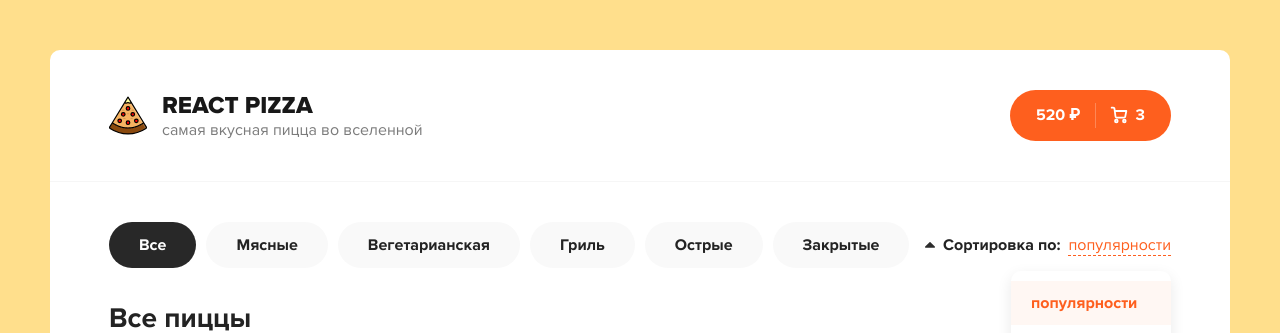
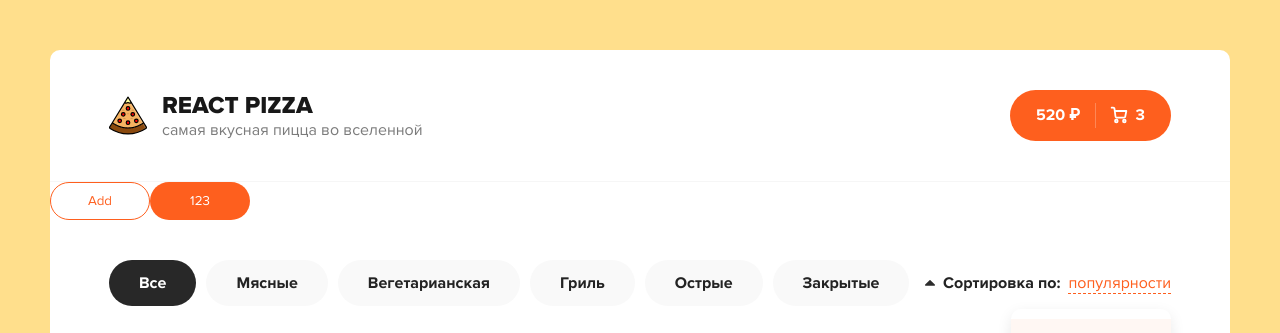
Before and after one commit to freetimezp/reactpizza, a React app: page / in a window 1280 px wide. Shown: the top 333 px of the page. Built offline with nearby package versions, Linux system fonts and the light colour scheme.

Commit message:
React-js. Header component.

```diff
--- a/src/App.js
+++ b/src/App.js
@@ -1,57 +1,14 @@
 import React from 'react';
 
-import logoSvg from './assets/img/pizza-logo.svg';
+import Header from './Header';
+import Button from "./Button";
 
 function App() {
     return (
         <div className="wrapper">
-            <div className="header">
-                <div className="container">
-                    <div className="header__logo">
-                        <img width="38" src={logoSvg} alt="Pizza logo"/>
-                        <div>
-                            <h1>React Pizza</h1>
-                            <p>самая вкусная пицца во вселенной</p>
-                        </div>
-                    </div>
-                    <div className="header__cart">
-                        <a href="/cart.html" className="button button--cart">
-                            <span>520 ₽</span>
-                            <div className="button__delimiter"></div>
-                            <svg
-                                width="18"
-                                height="18"
-                                viewBox="0 0 18 18"
-                                fill="none"
-                                xmlns="http://www.w3.org/2000/svg"
-                            >
-                                <path
-                                    d="M6.33333 16.3333C7.06971 16.3333 7.66667 15.7364 7.66667 15C7.66667 14.2636 7.06971 13.6667 6.33333 13.6667C5.59695 13.6667 5 14.2636 5 15C5 15.7364 5.59695 16.3333 6.33333 16.3333Z"
-                                    stroke="white"
-                                    strokeWidth="1.8"
-                                    strokeLinecap="round"
-                                    strokeLinejoin="round"
-                                />
-                                <path
-                                    d="M14.3333 16.3333C15.0697 16.3333 15.6667 15.7364 15.6667 15C15.6667 14.2636 15.0697 13.6667 14.3333 13.6667C13.597 13.6667 13 14.2636 13 15C13 15.7364 13.597 16.3333 14.3333 16.3333Z"
-                                    stroke="white"
-                                    strokeWidth="1.8"
-                                    strokeLinecap="round"
-                                    strokeLinejoin="round"
-                                />
-                                <path
-                                    d="M4.78002 4.99999H16.3334L15.2134 10.5933C15.1524 10.9003 14.9854 11.176 14.7417 11.3722C14.4979 11.5684 14.1929 11.6727 13.88 11.6667H6.83335C6.50781 11.6694 6.1925 11.553 5.94689 11.3393C5.70128 11.1256 5.54233 10.8295 5.50002 10.5067L4.48669 2.82666C4.44466 2.50615 4.28764 2.21182 4.04482 1.99844C3.80201 1.78505 3.48994 1.66715 3.16669 1.66666H1.66669"
-                                    stroke="white"
-                                    strokeWidth="1.8"
-                                    strokeLinecap="round"
-                                    strokeLinejoin="round"
-                                />
-                            </svg>
-                            <span>3</span>
-                        </a>
-                    </div>
-                </div>
-            </div>
+            <Header />
+            <Button outline>Add</Button>
+            <Button>123</Button>
             <div className="content">
                 <div className="container">
                     <div className="content__top">
--- /dev/null
+++ b/src/Button.jsx
@@ -0,0 +1,15 @@
+import React from "react";
+
+import classNames from 'classnames';
+
+const Button = (props) => {
+    return (
+        <button className={classNames('button', {
+            'button--outline': props.outline
+        })}>
+            {props.children}
+        </button>
+    );
+}
+
+export default Button;
--- /dev/null
+++ b/src/Header.jsx
@@ -0,0 +1,57 @@
+import React from "react";
+
+import logoSvg from "./assets/img/pizza-logo.svg";
+
+function Header() {
+    return (
+        <div className="header">
+            <div className="container">
+                <div className="header__logo">
+                    <img width="38" src={logoSvg} alt="Pizza logo"/>
+                    <div>
+                        <h1>React Pizza</h1>
+                        <p>самая вкусная пицца во вселенной</p>
+                    </div>
+                </div>
+                <div className="header__cart">
+                    <a href="/cart.html" className="button button--cart">
+                        <span>520 ₽</span>
+                        <div className="button__delimiter"></div>
+                        <svg
+                            width="18"
+                            height="18"
+                            viewBox="0 0 18 18"
+                            fill="none"
+                            xmlns="http://www.w3.org/2000/svg"
+                        >
+                            <path
+                                d="M6.33333 16.3333C7.06971 16.3333 7.66667 15.7364 7.66667 15C7.66667 14.2636 7.06971 13.6667 6.33333 13.6667C5.59695 13.6667 5 14.2636 5 15C5 15.7364 5.59695 16.3333 6.33333 16.3333Z"
+                                stroke="white"
+                                strokeWidth="1.8"
+                                strokeLinecap="round"
+                                strokeLinejoin="round"
+                            />
+                            <path
+                                d="M14.3333 16.3333C15.0697 16.3333 15.6667 15.7364 15.6667 15C15.6667 14.2636 15.0697 13.6667 14.3333 13.6667C13.597 13.6667 13 14.2636 13 15C13 15.7364 13.597 16.3333 14.3333 16.3333Z"
+                                stroke="white"
+                                strokeWidth="1.8"
+                                strokeLinecap="round"
+                                strokeLinejoin="round"
+                            />
+                            <path
+                                d="M4.78002 4.99999H16.3334L15.2134 10.5933C15.1524 10.9003 14.9854 11.176 14.7417 11.3722C14.4979 11.5684 14.1929 11.6727 13.88 11.6667H6.83335C6.50781 11.6694 6.1925 11.553 5.94689 11.3393C5.70128 11.1256 5.54233 10.8295 5.50002 10.5067L4.48669 2.82666C4.44466 2.50615 4.28764 2.21182 4.04482 1.99844C3.80201 1.78505 3.48994 1.66715 3.16669 1.66666H1.66669"
+                                stroke="white"
+                                strokeWidth="1.8"
+                                strokeLinecap="round"
+                                strokeLinejoin="round"
+                            />
+                        </svg>
+                        <span>3</span>
+                    </a>
+                </div>
+            </div>
+        </div>
+    );
+}
+
+export default Header;
```
